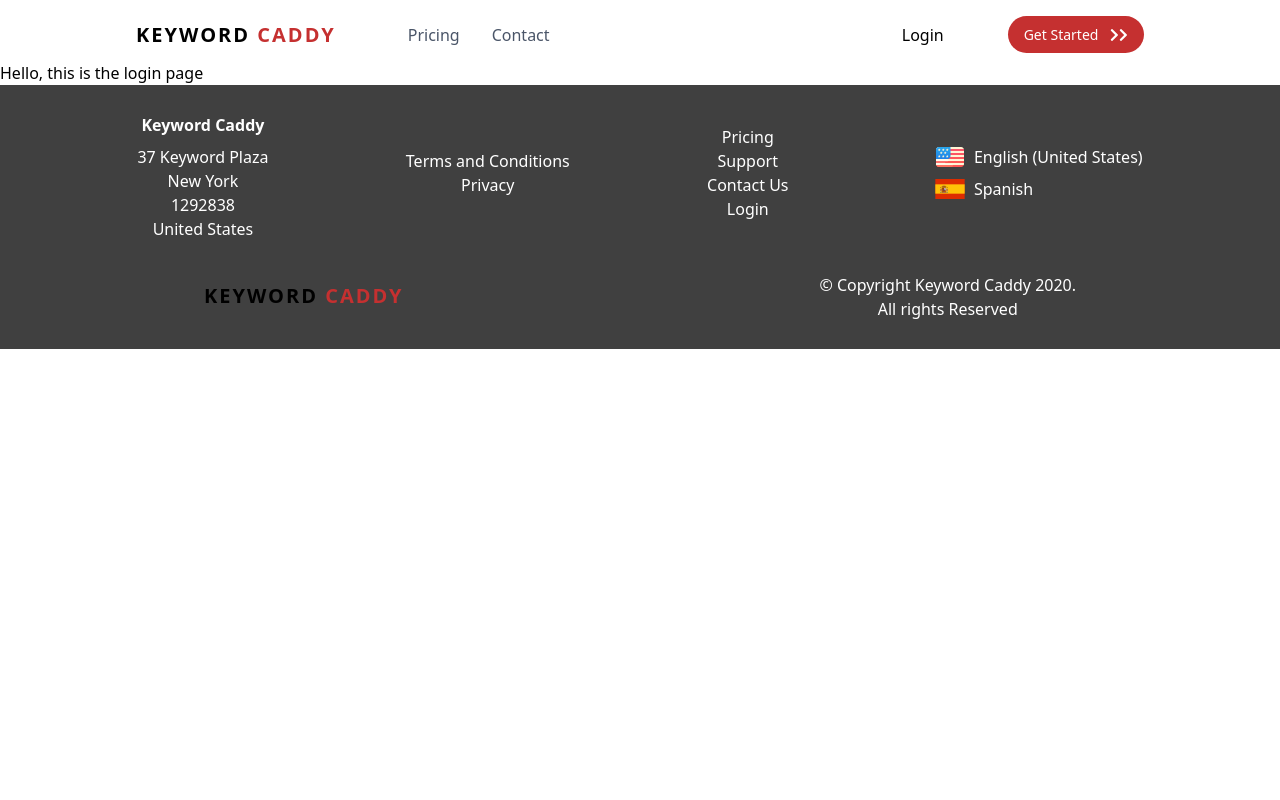
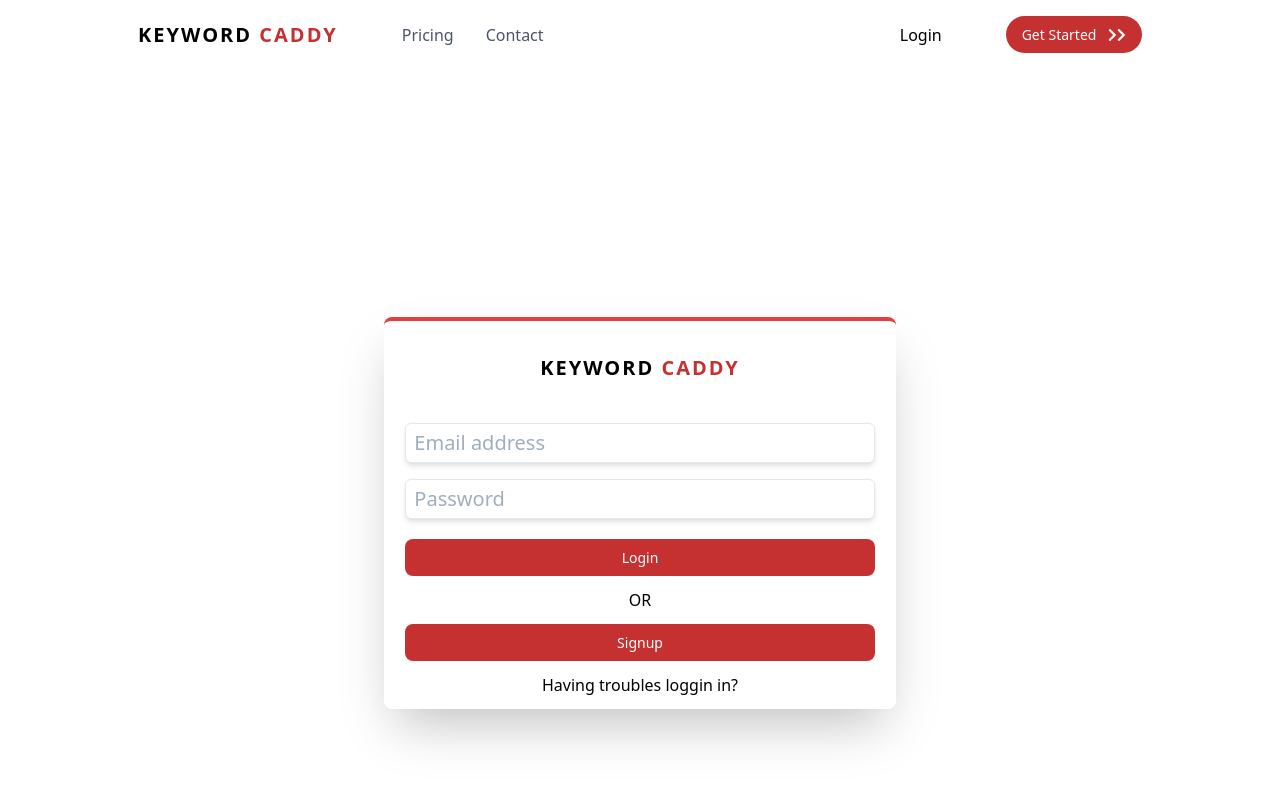
Before and after one commit to denisdenchev/VueProject1, a Vue app: page /login in a window 1280 px wide. Shown: the top 800 px of the page. Built offline with nearby package versions, Linux system fonts and the light colour scheme.

Commit message:
login page

```diff
--- a/src/components/BaseLogo.vue
+++ b/src/components/BaseLogo.vue
@@ -1,6 +1,6 @@
 <template>
 	<div>
-		<div class="text-black font-bold tracking-widest mr-2 text-xl">
+		<div class="text-black font-bold tracking-widest  text-xl">
 			<router-link to="/">
 				KEYWORD
 				<span class="text-red-700 font-bold text-xl">CADDY</span>
--- a/src/containers/LoginPage.vue
+++ b/src/containers/LoginPage.vue
@@ -1,7 +1,31 @@
 <template>
-	<div>Hello, this is the login page</div>
+	<div id="loginPage">
+		<div
+			class=" flex flex-col items-center shadow-2xl rounded-lg  my-64  w-3/4 md:w-2/5  mx-auto border-t-4 border-red-600"
+		>
+			<BaseLogo class=" mx-auto my-8" />
+			<input
+				type="text"
+				placeholder="Email address"
+				class="shadow-md my-2 mx-3 w-11/12  rounded-md px-2 py-1 text-xl border border-black-100"
+			/>
+			<input
+				type="text"
+				placeholder="Password"
+				class="shadow-md my-2 mx-3 w-11/12   rounded-md px-2 py-1 text-xl border border-solid border-black-100"
+			/>
+			<ButtonSecondary class="w-3/4  w-11/12 my-3">Login</ButtonSecondary>
+			<p>OR</p>
+			<ButtonSecondary class="w-3/4  w-11/12 my-3">Signup</ButtonSecondary>
+			<p class="mb-3">Having troubles loggin in?</p>
+		</div>
+	</div>
 </template>
 
 <script>
-export default {};
+import BaseLogo from "../components/BaseLogo";
+import ButtonSecondary from "../components/ButtonSecondary";
+export default {
+	components: { BaseLogo, ButtonSecondary },
+};
 </script>
--- a/src/containers/PricingPage.vue
+++ b/src/containers/PricingPage.vue
@@ -19,6 +19,7 @@
 				id="monthly"
 				class="flex flex-row justify-evenly  w-4/5 md:w-1/6 mx-auto pt-4"
 			>
+				<!-- To read docs about the toggle button visit: https://www.npmjs.com/package/vue-js-toggle-button -->
 				<p :class="{ yearly: toggle }">Monthly</p>
 				<toggle-button
 					@change="toggle = !toggle"
```
Also changed, not shown: 1 other file (tests, documents, lock files or other folders).
